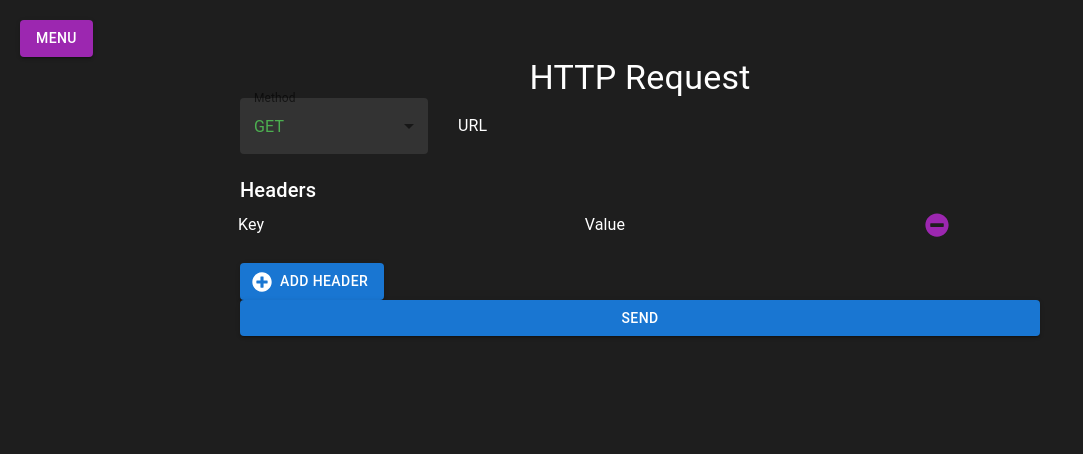
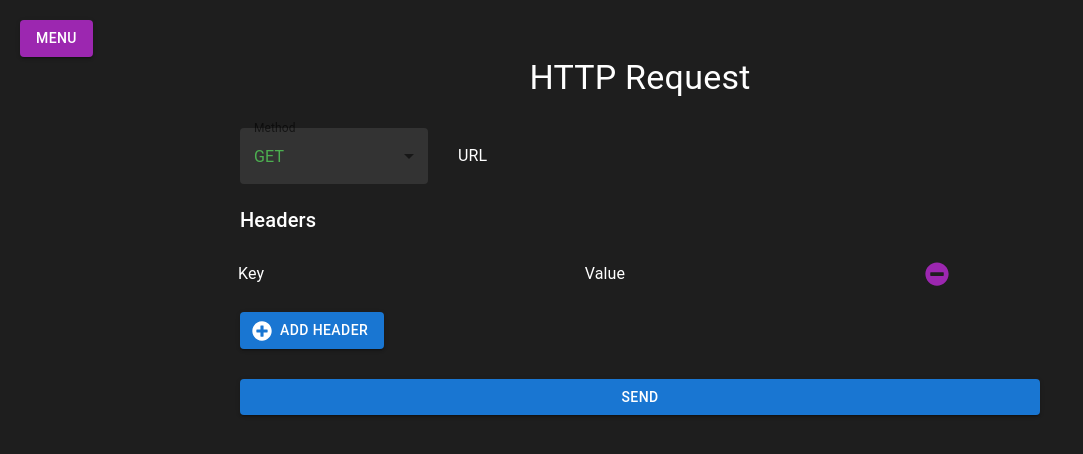
Before and after one commit to SakethSripada/DesktopDev, a React (Create React App) app: page / in a window 1280 px wide. Both pictures are taken after a click on the button "REQUESTS". Shown: the top 454 px of the page, without its empty margins (0-1083 px from the left). Built offline with nearby package versions, Linux system fonts and the light colour scheme.

Commit message:
update the request page layout

```diff
--- a/src/Components/Pages/RequestPage.jsx
+++ b/src/Components/Pages/RequestPage.jsx
@@ -43,7 +43,7 @@ const RequestPage = ({ onBackToMenu }) => {
       <Typography variant="h4" component="h1" className="title">
         HTTP Request
       </Typography>
-      <Box className="request-form">
+      <Box className="request-form" style={{ marginTop: '30px' }}>
         <Grid container spacing={2} alignItems="center">
           <Grid item xs={12} sm={3}>
             <FormControl fullWidth variant="outlined">
@@ -86,7 +86,7 @@ const RequestPage = ({ onBackToMenu }) => {
           <Typography variant="h6" component="h2" gutterBottom>
             Headers
           </Typography>
-          <Grid container spacing={2} alignItems="center">
+          <Grid container spacing={2} alignItems="center" style={{ marginTop: '10px' }}>
             {headers.map((header, index) => (
               <Grid container spacing={2} alignItems="center" key={index} className="header-row">
                 <Grid item xs={5}>
@@ -147,7 +147,7 @@ const RequestPage = ({ onBackToMenu }) => {
             />
           </Box>
         )}
-        <Button variant="contained" color="primary" className="send-button">
+        <Button variant="contained" color="primary" className="send-button" style={{ marginTop: '30px' }}>
           Send
         </Button>
       </Box>
--- a/src/Components/styles/RequestPage.css
+++ b/src/Components/styles/RequestPage.css
@@ -6,6 +6,7 @@
     display: flex;
     flex-direction: column;
     align-items: center;
+    box-sizing: border-box;
   }
 
   .menu-button {
@@ -38,18 +39,18 @@
   }
 
   .send-button {
-    margin-top: 20px;
+    margin-top: 30px;
     width: 100%;
   }
 
-  .MuiOutlinedInput-root {
-    & fieldset {
-      border-color: transparent;
-    }
-    &:hover fieldset {
-      border-color: transparent;
-    }
-    &.Mui-focused fieldset {
-      border-color: transparent;
-    }
+  .MuiOutlinedInput-root fieldset {
+    border-color: transparent;
   }
+
+  .MuiOutlinedInput-root:hover fieldset {
+    border-color: transparent;
+  }
+
+  .MuiOutlinedInput-root.Mui-focused fieldset {
+    border-color: transparent;
+  }
```
